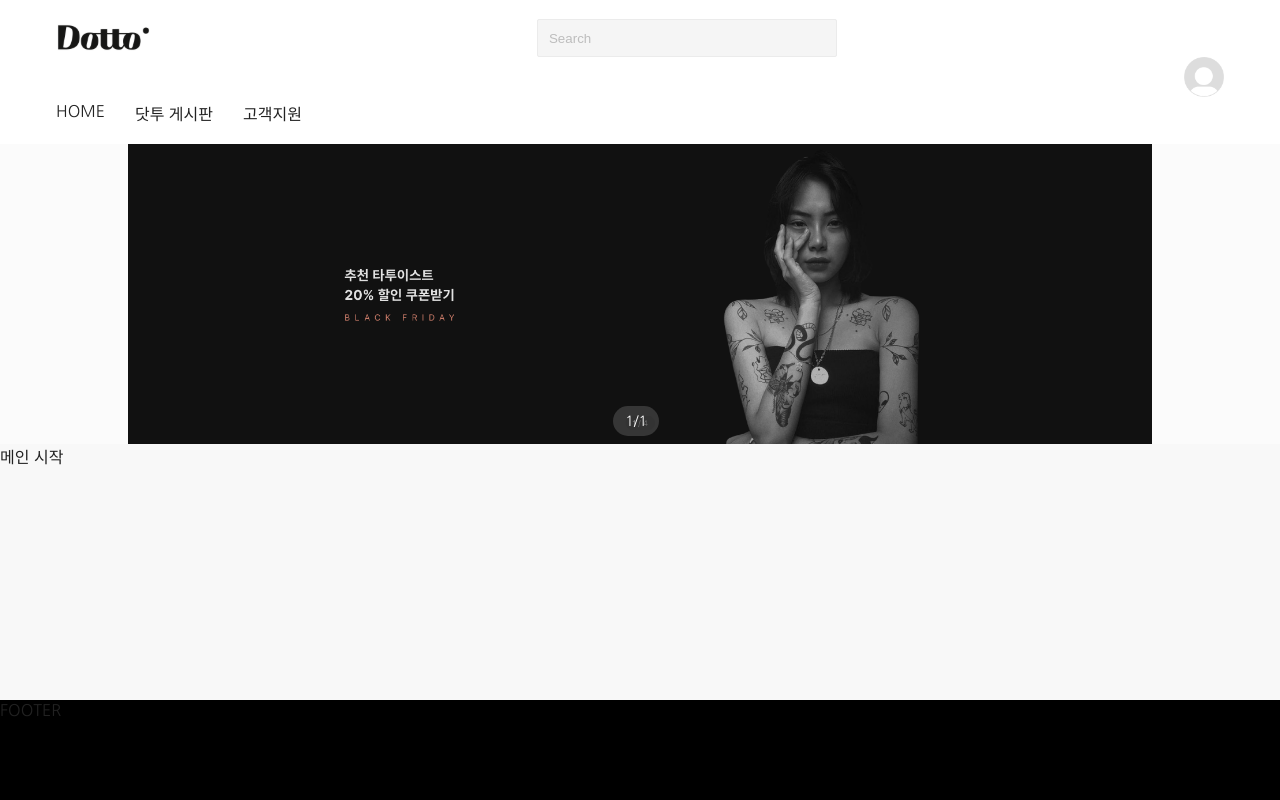
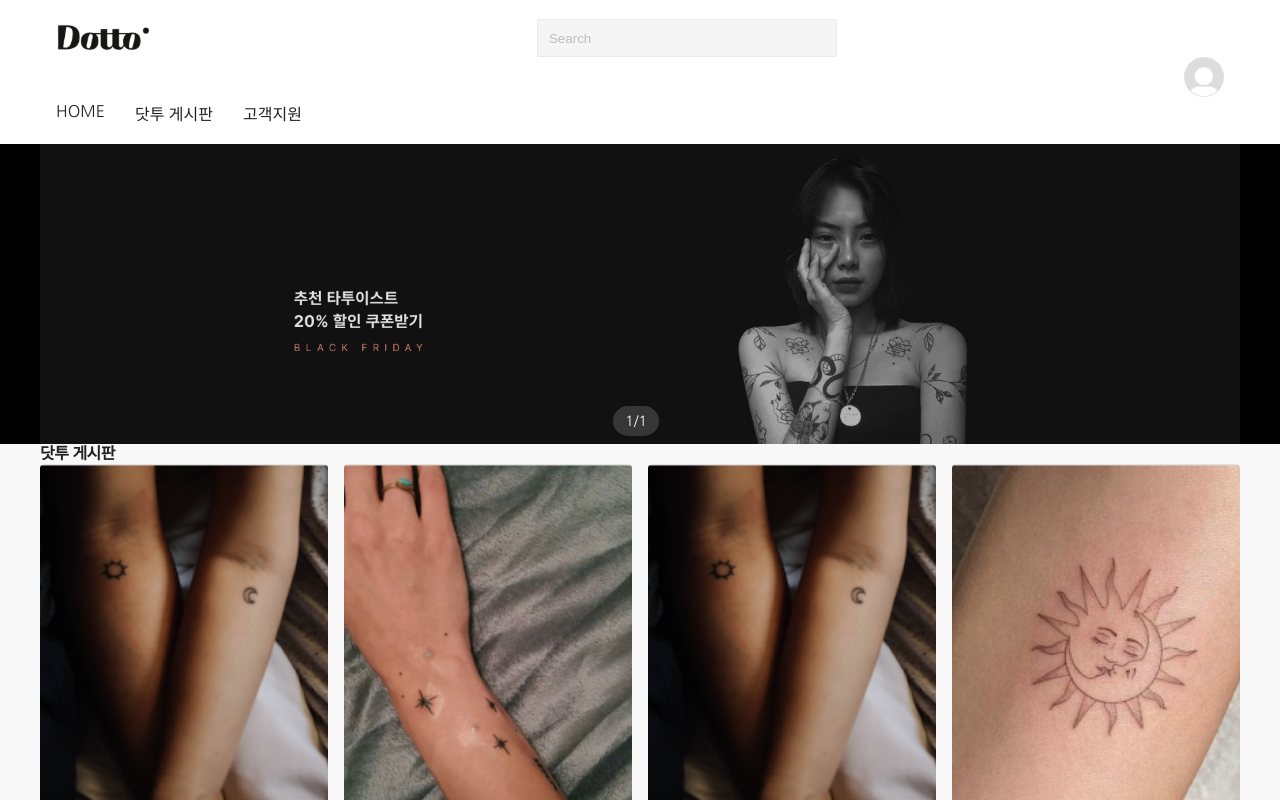
Before and after one commit to DaHoon06/dotto, a Next.js app in the folder client/: page / in a window 1280 px wide. Built offline with nearby package versions, Linux system fonts and the light colour scheme; a web font is replaced by a local one.

Commit message:
feat: 닷투 게시판 레이아웃

```diff
--- a/client/src/components/banner/styles/Banner.styled.ts
+++ b/client/src/components/banner/styles/Banner.styled.ts
@@ -2,12 +2,12 @@ import styled from "styled-components";
 
 export const BannerLayout = styled.section`
   width: 100%;
-  background-color: ${({ theme }) => theme.colors.white100};
+  background-color: ${({ theme }) => theme.colors.black000};
   display: inline-block;
 
   div {
     width: 100%;
-    max-width: 1024px;
+    max-width: 1200px;
     margin: 0 auto;
     position: relative;
     height: auto;
--- a/client/src/components/common/carousel/styles/CarouselSwipe.styled.ts
+++ b/client/src/components/common/carousel/styles/CarouselSwipe.styled.ts
@@ -11,6 +11,7 @@ export const CarouselSwipeLayout = styled.div`
     display: flex;
     justify-content: center;
     margin: 0 auto;
+    position: absolute;
 
     .carouselCount {
       position: relative;
--- /dev/null
+++ b/client/src/components/dotto/DottoPostCard.tsx
@@ -0,0 +1,25 @@
+import { ReactElement } from "react";
+import * as S from "./styles/DottoPostCard.styled";
+import Image from "next/image";
+
+interface DottoPostCardProps {
+  imageIndex: number;
+}
+
+export const DottoPostCard = ({
+  imageIndex,
+}: DottoPostCardProps): ReactElement => {
+  return (
+    <S.DottoPostCardLayout>
+      <div>
+        <Image
+          src={`/images/sample/sample${imageIndex}.png`}
+          alt={"sample"}
+          layout="fill"
+          objectFit="cover"
+        />
+      </div>
+      <div>하위 내용</div>
+    </S.DottoPostCardLayout>
+  );
+};
--- /dev/null
+++ b/client/src/components/dotto/DottoPostList.tsx
@@ -0,0 +1,19 @@
+import { ReactElement } from "react";
+import * as S from "./styles/DottoPostList.styled";
+import { DottoPostCard } from "@components/dotto/DottoPostCard";
+
+const getRandomImageIndex = (min: number, max: number): number => {
+  return Math.floor(Math.random() * (max - min + 1)) + min;
+};
+
+export const DottoPostList = (): ReactElement => {
+  const numCards = 15;
+
+  return (
+    <S.DottoPostListLayout>
+      {Array.from({ length: numCards }).map((_, index) => (
+        <DottoPostCard key={index} imageIndex={getRandomImageIndex(1, 7)} />
+      ))}
+    </S.DottoPostListLayout>
+  );
+};
--- /dev/null
+++ b/client/src/components/dotto/DottoView.tsx
@@ -0,0 +1,16 @@
+import { ReactElement } from "react";
+import * as S from "./styles/DottoView.styled";
+import { DottoPostList } from "@components/dotto/DottoPostList";
+import { Typography } from "@components/common/typograhpy";
+
+export const DottoView = (): ReactElement => {
+  return (
+    <S.DottoViewLayout>
+      <Typography variant={"h2"} $fontWeight={700}>
+        닷투 게시판
+      </Typography>
+
+      <DottoPostList />
+    </S.DottoViewLayout>
+  );
+};
--- /dev/null
+++ b/client/src/components/dotto/styles/DottoPostCard.styled.ts
@@ -0,0 +1,23 @@
+import styled from "styled-components";
+
+export const DottoPostCardLayout = styled.article`
+  height: 442px;
+  border: none;
+  overflow: hidden;
+  position: relative;
+  border-radius: 4px;
+  background-color: #fff;
+
+  & > div:first-child {
+    position: relative;
+    width: 100%;
+    height: calc(100% - 50px);
+  }
+
+  img {
+    object-fit: cover;
+    width: 100%;
+    height: 100%;
+    border-radius: 4px 4px 0 0;
+  }
+`;
--- /dev/null
+++ b/client/src/components/dotto/styles/DottoPostList.styled.ts
@@ -0,0 +1,20 @@
+import styled from "styled-components";
+
+export const DottoPostListLayout = styled.div`
+  display: grid;
+  gap: 16px;
+  width: 100%;
+
+  /* 기본적으로 4열 */
+  grid-template-columns: repeat(4, minmax(0, 1fr));
+
+  @media (max-width: 768px) {
+    /* 태블릿에서는 2열 */
+    grid-template-columns: repeat(2, minmax(0, 1fr));
+  }
+
+  @media (max-width: 500px) {
+    /* 모바일에서는 1열 */
+    grid-template-columns: 1fr;
+  }
+`;
--- /dev/null
+++ b/client/src/components/dotto/styles/DottoView.styled.ts
@@ -0,0 +1,7 @@
+import styled from "styled-components";
+
+export const DottoViewLayout = styled.section`
+  width: 100%;
+  max-width: 1200px;
+  margin: auto;
+`;
--- a/client/src/pages/index.tsx
+++ b/client/src/pages/index.tsx
@@ -1,10 +1,11 @@
 import { Banner } from "@components/banner/Banner";
+import { DottoView } from "@components/dotto/DottoView";
 
 export default function MainPage() {
   return (
     <>
       <Banner />
-      <div>메인 시작</div>
+      <DottoView />
     </>
   );
 }
```
